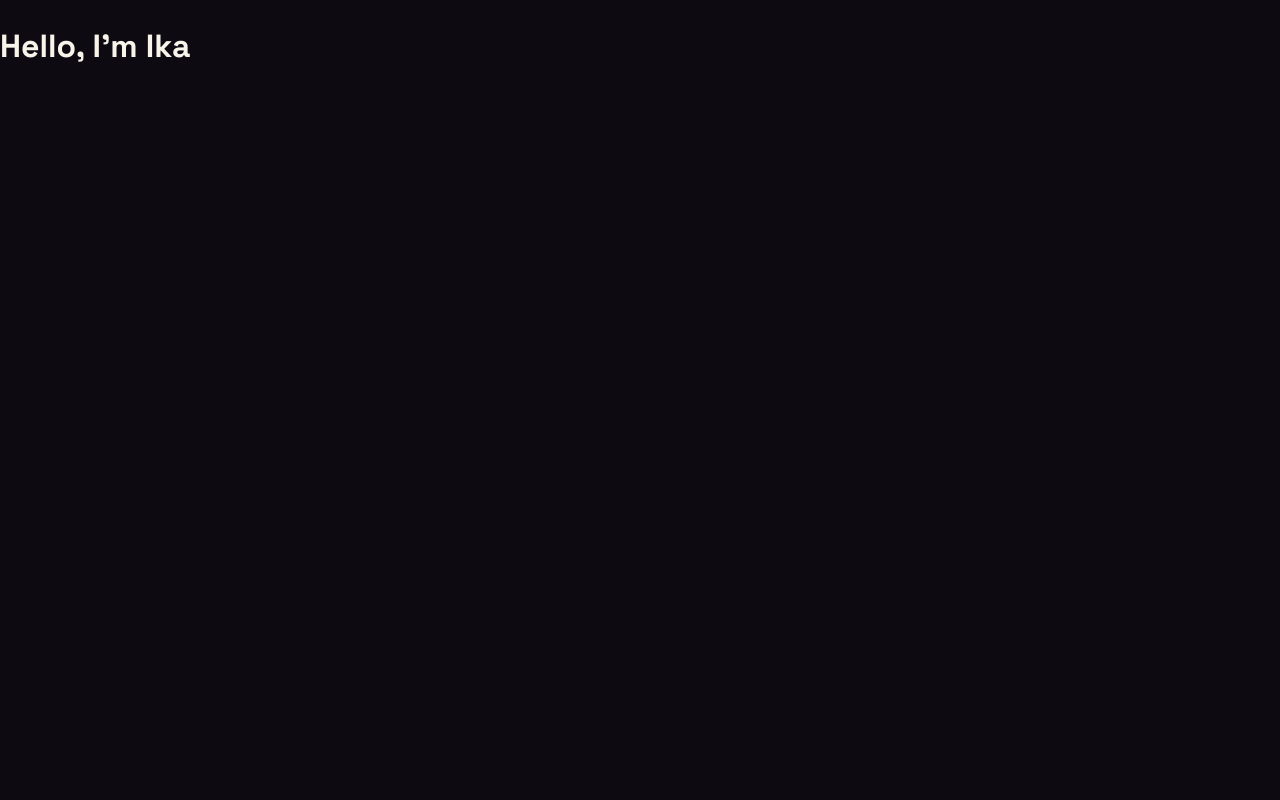
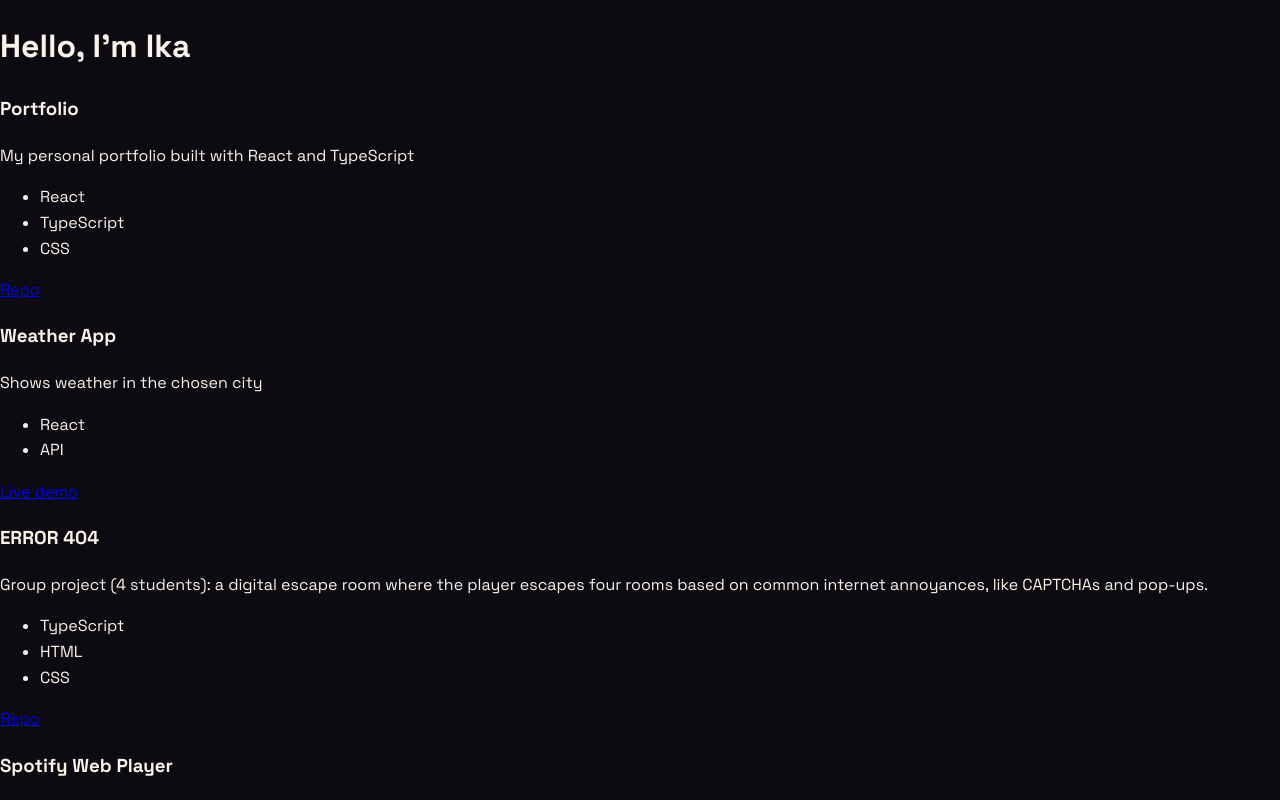
Before and after one commit to ikaossler/ikaossler-portfolio, a React (Vite) app: page / in a window 1280 px wide. Shown: the top 800 px of the page. Built offline with nearby package versions, Linux system fonts and the light colour scheme.

Commit message:
Add ProjectCard and ProjectList components

```diff
--- a/src/App.tsx
+++ b/src/App.tsx
@@ -1,5 +1,13 @@
+import ProjectList from './components/ProjectList'
+import { projects } from './data/projects'
+
 function App() {
-  return <h1>Hello, I'm Ika</h1>
+  return (
+    <div>
+      <h1>Hello, I'm Ika</h1>
+      <ProjectList projects={projects} />
+    </div>
+  )
 }
 
 export default App
--- /dev/null
+++ b/src/components/ProjectCard.tsx
@@ -0,0 +1,28 @@
+import type { Project } from '../data/projects'
+import styles from './ProjectCard.module.css'
+
+type ProjectCardProps = {
+  project: Project
+}
+
+function ProjectCard({ project }: ProjectCardProps) {
+  return (
+    <article className={styles.card}>
+      <h3>{project.title}</h3>
+      <p>{project.description}</p>
+
+      <ul className={styles.tags}>
+        {project.tags.map((tag) => (
+          <li key={tag}>{tag}</li>
+        ))}
+      </ul>
+
+      <div className={styles.links}>
+        {project.repoUrl && <a href={project.repoUrl}>Repo</a>}
+        {project.liveUrl && <a href={project.liveUrl}>Live demo</a>}
+      </div>
+    </article>
+  )
+}
+
+export default ProjectCard
--- /dev/null
+++ b/src/components/ProjectList.tsx
@@ -0,0 +1,19 @@
+import type { Project } from '../data/projects'
+import ProjectCard from './ProjectCard'
+import styles from './ProjectList.module.css'
+
+type ProjectListProps = {
+  projects: Project[]
+}
+
+function ProjectList({ projects }: ProjectListProps) {
+  return (
+    <div className={styles.list}>
+      {projects.map((project) => (
+        <ProjectCard key={project.id} project={project} />
+      ))}
+    </div>
+  )
+}
+
+export default ProjectList
```
Also changed, not shown: src/components/ProjectCard.module.css (added), src/components/ProjectList.module.css (added), src/data/projects.ts (renamed from src/data/project.ts).
